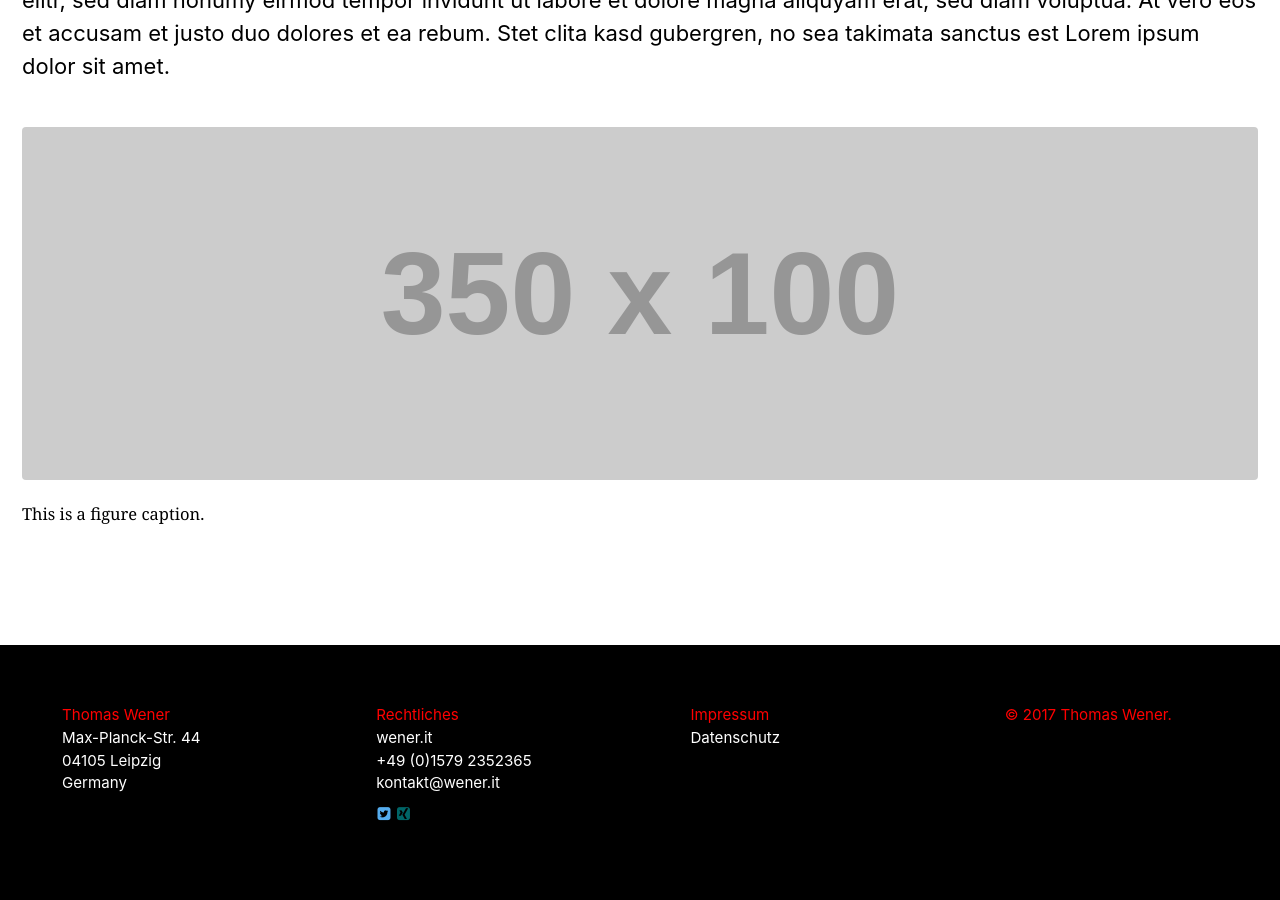
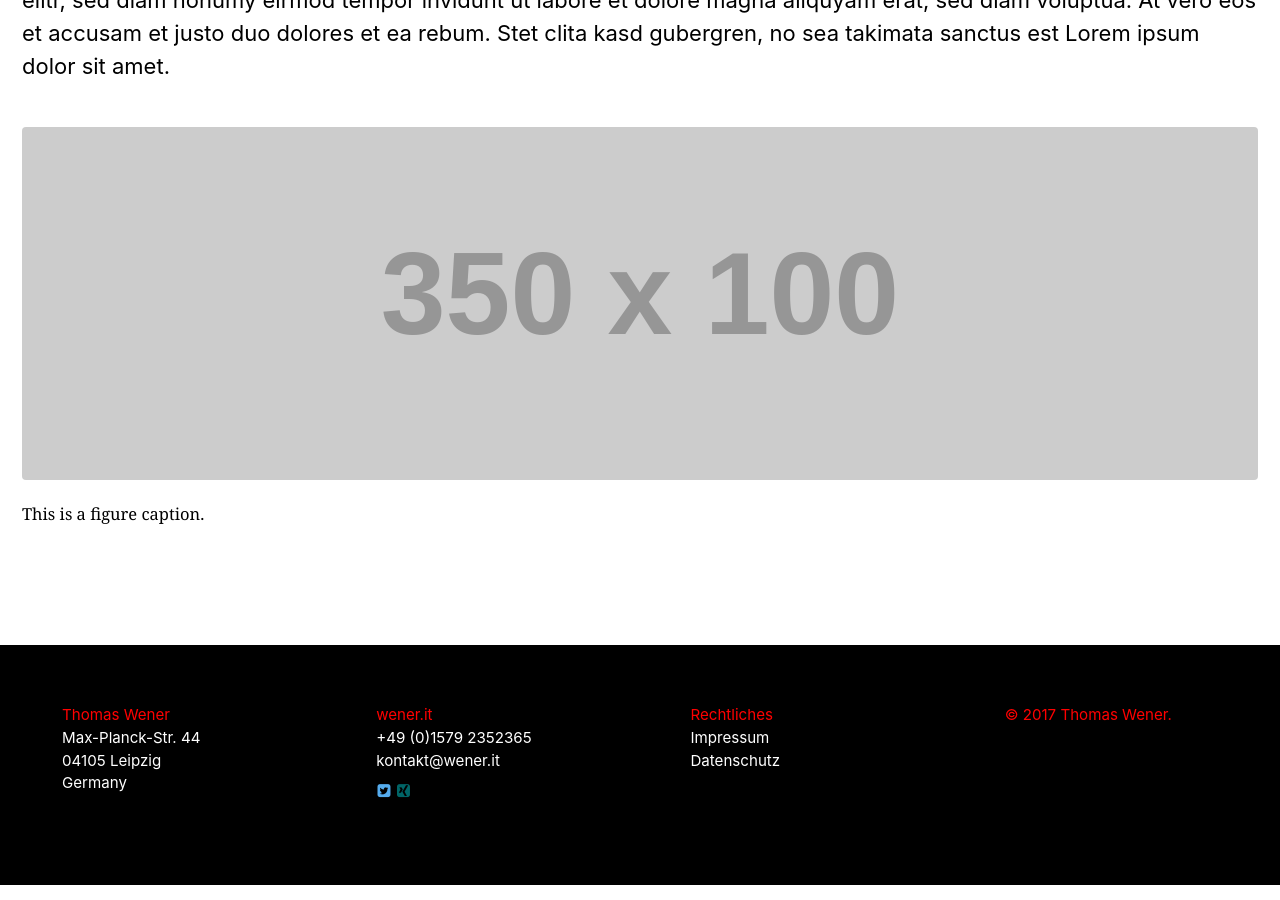
Before and after one commit to wener-it/wener-it-deleteminusdelete.github.io, a Jekyll site: the page built from _pages/home.md, in a window 1280 px wide and 900 px high, scrolled down 678 px. Built offline with Jekyll 4.4.1, drawn with Linux system fonts in a browser that asks for light colours.

Commit message:
Überschrift im Footer verschoben

```diff
--- a/_includes/footer/custom.html
+++ b/_includes/footer/custom.html
@@ -17,8 +17,7 @@
 
 <div class="grid__item page__footer-copyright">
 <ul >
-	<li>Rechtliches</li>
-  <li>{{site.title}}</li>
+	<li>{{site.title}}</li>
 	<li>{{author.phone}}</li>
 	<li><span style="unicode-bidi: bidi-override;
     direction: rtl;" class="lnrT" >ti.renew@tkatnok</span></li>
```
Also changed, not shown: other parts of _includes/footer/custom.html (+1 -0 lines).
